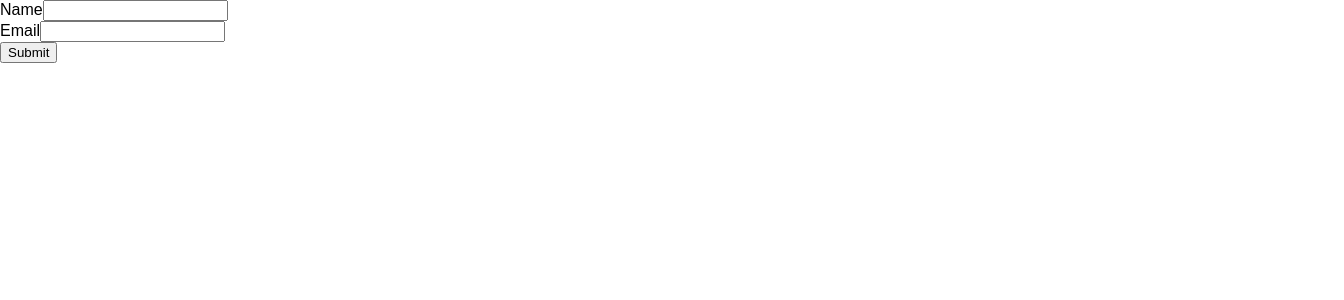
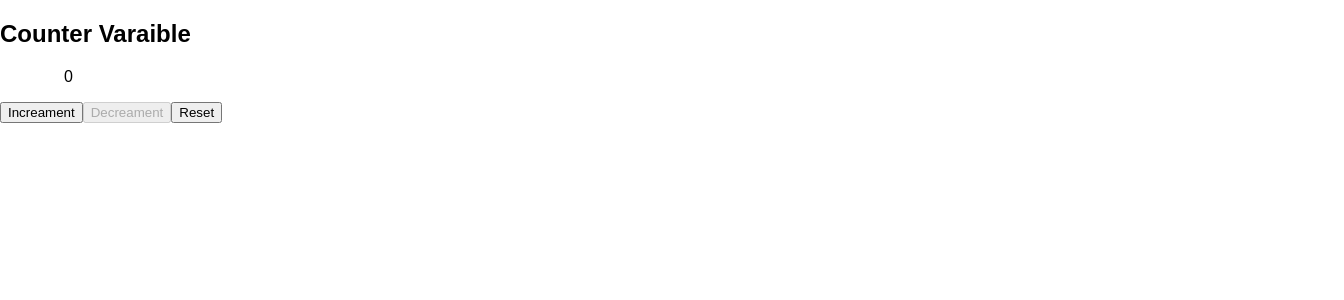
Before and after one commit to jne-freshers-april-2024/imran-mern-training, a React (Create React App) app in the folder reactjs/: page / in a window 1280 px wide. Shown: the top 300 px of the page, 1344 px wide, since content can reach past the window. Built offline with nearby package versions, Linux system fonts and the light colour scheme.

Commit message:
useReducer Hook

```diff
--- a/reactjs/src/App.js
+++ b/reactjs/src/App.js
@@ -1,14 +1,15 @@
-import React, { Component } from 'react';
+import React from 'react';
 import './App.css';
 import Login from './Components/LoginForm';
-class App extends Component {
-  render() {
-    return (
+import UseReducer from './Components/UseReducer';
+const App = ()=> {
+   return (
       <div>
-          <Login/>
+          {/* <Login/> */}
+          <UseReducer/>
       </div>
     );
   }
-}
+
 
 export default App;
--- /dev/null
+++ b/reactjs/src/Components/UseReducer.css
@@ -0,0 +1,4 @@
+.para{
+   position: relative;
+   left:5%;
+}
--- /dev/null
+++ b/reactjs/src/Components/UseReducer.js
@@ -0,0 +1,40 @@
+import { useReducer } from "react";
+import React from "react";
+import "./UseReducer.css";
+const reducerFun = (state, action) => {
+  switch (action.type) {
+    case "INCREAMENT":
+      return { count: (state.count += 1) };
+    case "DCREAMENT":
+      return { count: (state.count -= 1) };
+    case "RESET":
+      return { count: (state.count = 0) };
+    default:
+      return;
+  }
+};
+const UseReducer = () => {
+  const [state, dispatch] = useReducer(reducerFun, { count: 0 });
+  const onClickReset = () => {
+    dispatch({ type: "RESET" });
+  };
+  const onClickDecrement = () => {
+    dispatch({ type: "DCREAMENT" });
+  };
+
+  const onClickIncreament = () => {
+    dispatch({ type: "INCREAMENT" });
+  };
+  return (
+    <div>
+      <h2>Counter Varaible</h2>
+      <p className="para">{state.count}</p>
+      <button onClick={onClickIncreament}>Increament</button>
+      <button onClick={onClickDecrement} disabled={state.count === 0}>
+        Decreament
+      </button>
+      <button onClick={onClickReset}>Reset</button>
+    </div>
+  );
+};
+export default UseReducer;
```
Also changed, not shown: reactjs/src/useEffect.txt.
